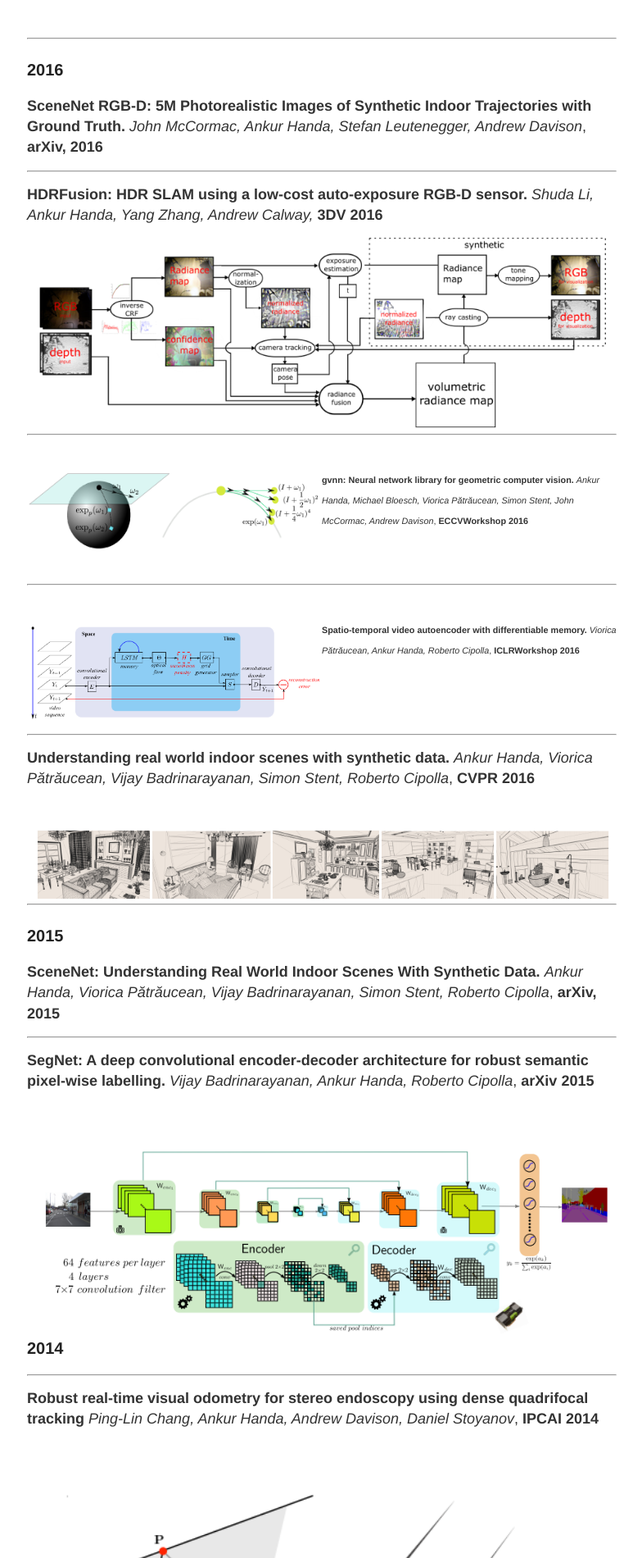
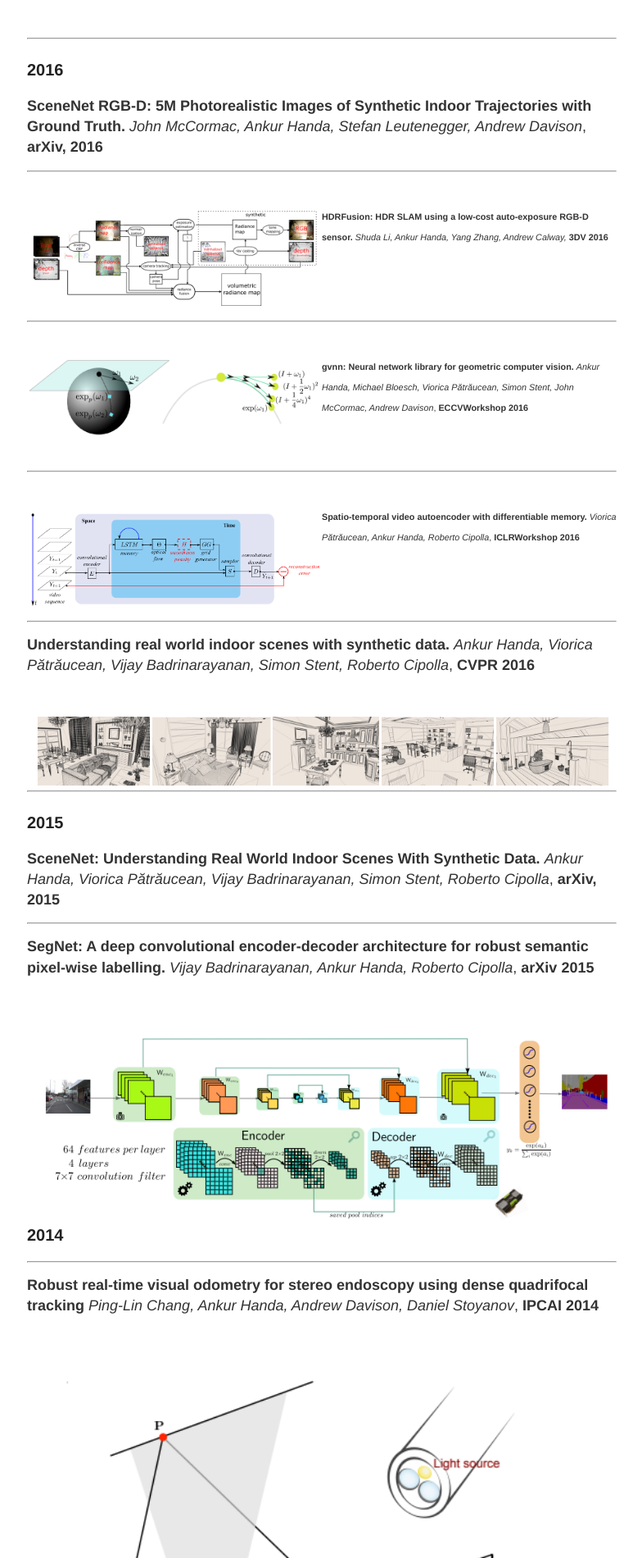
Before and after one commit to ankurhanda/ankurhanda.github.io, a Jekyll site: the page built from publications.md, in a window 1280 px wide. Shown: the part 1507-3407 px from the top of the page at 82% size, without its empty margins (247-1031 px from the left). Built offline with Jekyll 4.4.1, drawn with Linux system fonts in a browser that asks for light colours.

Commit message:
changing the size of the text and image
Signed-off-by: Ankur Handa <ahanda@nvidia.com>

```diff
--- a/publications.md
+++ b/publications.md
@@ -59,9 +59,13 @@ permalink: /publications/
 
 <hr>
 
-**HDRFusion: HDR SLAM using a low-cost auto-exposure RGB-D sensor.** _Shuda Li, Ankur Handa, Yang Zhang, Andrew Calway,_ **3DV 2016**
+
 <br>
-<img align="left" src="/images/pubs/HDRFusion.png" width="100%"> <span style="line-height: 0.5; font-size: 0.8em;">
+<img align="left" src="/images/pubs/HDRFusion.png" width="50%"> <span style="line-height: 0.5; font-size: 0.6em;">**HDRFusion: HDR SLAM using a low-cost auto-exposure RGB-D sensor.** _Shuda Li, Ankur Handa, Yang Zhang, Andrew Calway,_ **3DV 2016**
+<br>
+<br>
+<br>
+<br>
 <hr>
 
 <br>
```
